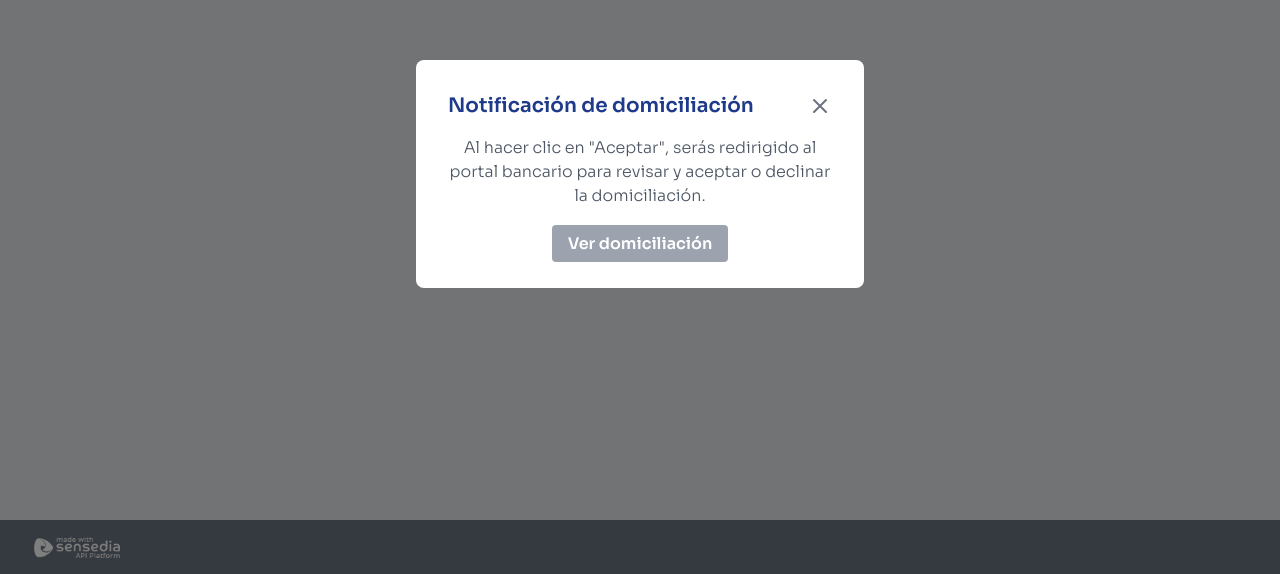
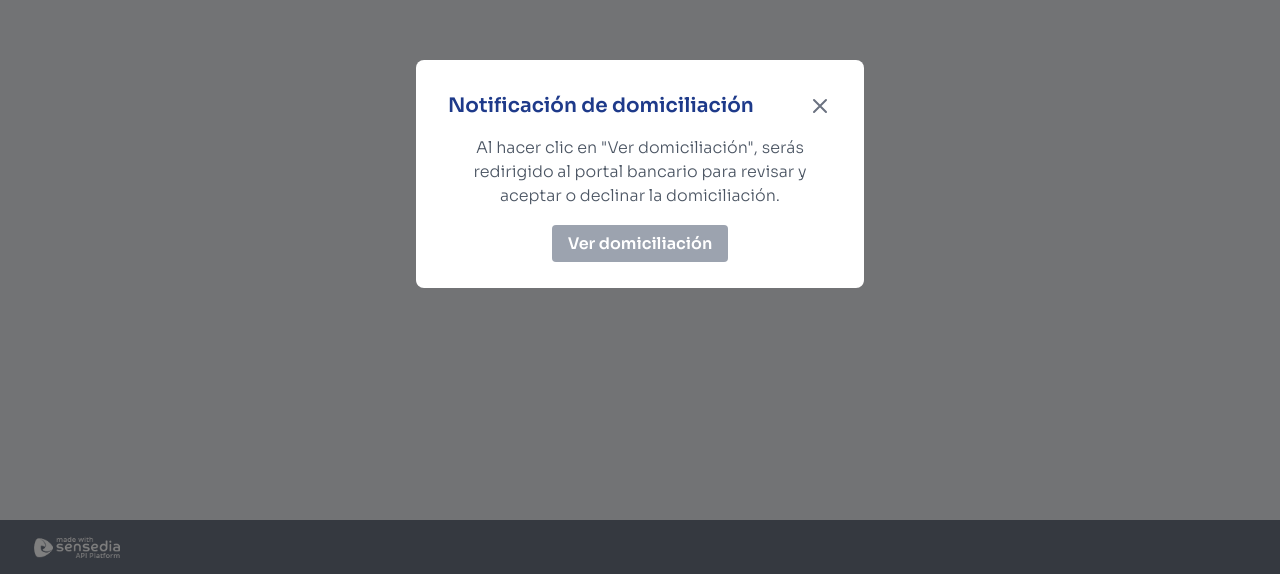
Before and after one commit to juliettASanchez/POC-SENSEDIA-PAGOS-RECURRENTES, a Next.js app: page /notificacion in a window 1280 px wide. Shown: the part 226-800 px from the top of the page. Built offline with nearby package versions, Linux system fonts and the light colour scheme.

Commit message:
Fix error text

```diff
--- a/app/_components/modal-external.jsx
+++ b/app/_components/modal-external.jsx
@@ -48,8 +48,8 @@ const ModalExternal = ({ isOpen, onClose, isSuccess }) => {
               </button>
             </div>
             <p className="text-gray-600 font-light mb-6">
-              Al hacer clic en "Aceptar", serás redirigido al portal bancario
-              para revisar y aceptar o declinar la domiciliación.
+              Al hacer clic en "Ver domiciliación", serás redirigido al portal
+              bancario para revisar y aceptar o declinar la domiciliación.
             </p>
 
             {/* Botón para realizar otro pago */}
```
